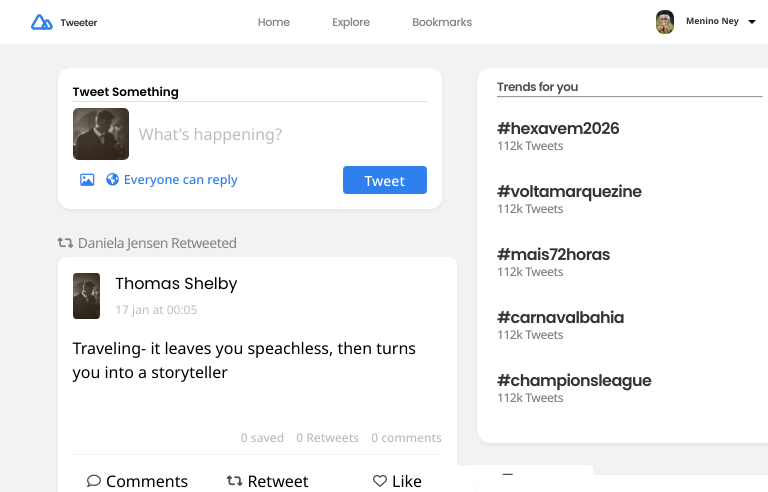
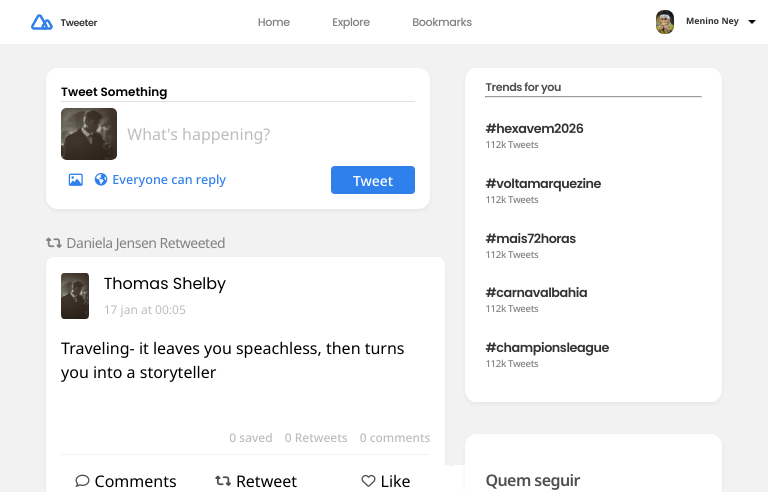
Before and after one commit to Sintese-Jr/twitter-clone-frontend, a React (Create React App) app in the folder projetotreinee/: page / in a window 768 px wide. Shown: the top 492 px of the page. Built offline with nearby package versions, Linux system fonts and the light colour scheme.

Commit message:
Componente Trens 100% responsível

```diff
--- a/projetotreinee/src/styles/HomePage.css
+++ b/projetotreinee/src/styles/HomePage.css
@@ -1,10 +1,10 @@
 @media (min-width: 1025px) {
     .corpo-principal-home {
-        width: 74.5vw;
+        width: fit-content;
         height: fit-content;
         margin: auto;
         display: grid;
-        grid-template-columns: 2fr 1fr;
+        grid-template-columns: 2fr 0.9fr;
         grid-gap: 0 20px;
         margin-top: 4vh;
     }
@@ -20,15 +20,20 @@
     .SugestaoSeguir {
         margin-bottom: 1vh;
     }
+
+    .lateral-esquerda {
+        margin-right: 0px;
+        padding-right: 0px;
+    }
 }
 
 @media (min-width: 769px) and (max-width: 1024px) {
     .corpo-principal-home {
-        width: 80vw;
+        width: 85vw;
         height: fit-content;
         margin: auto;
         display: grid;
-        grid-template-columns: 2fr 1fr;
+        grid-template-columns: 2fr 1.2fr;
         grid-gap: 0 20px;
         margin-top: 3vh;
     }
@@ -48,11 +53,11 @@
 
 @media (min-width: 481px) and (max-width: 768px) {
     .corpo-principal-home {
-        width: 85vw;
+        width: 88vw;
         height: fit-content;
         margin: auto;
         display: grid;
-        grid-template-columns: 2fr 1fr;
+        grid-template-columns: 2fr 1.4fr;
         grid-gap: 0 20px;
         margin-top: 3vh;
     }
--- a/projetotreinee/src/styles/hashtagSeguidores.css
+++ b/projetotreinee/src/styles/hashtagSeguidores.css
@@ -8,10 +8,10 @@
   --letterSpacingPadrao: -0.035em;
 }
 
-
+@media (min-width: 1025px) {
   .HashSegui {
     font-family: Noto Sans;
-  font-size: 16px;
+    font-size: 95%;
     font-weight: 600;
     line-height: 22px;
     letter-spacing: -0.035em;
@@ -35,3 +35,75 @@
     text-align: left;
     color: #828282;
   }
+}
+
+@media (min-width: 769px) and (max-width: 1024px) {
+  .HashSegui {
+    font-family: Noto Sans;
+    font-size: 95%;
+    font-weight: 600;
+    line-height: 22px;
+    letter-spacing: -0.035em;
+    text-align: left;
+    margin-bottom: 1.8em;
+    cursor: pointer;
+  }
+
+
+  .Hashtag {
+    font-family: var(--fontePoppins);
+    color:  #333333;
+  }
+
+  .Seguidores {
+    font-family: var(--fonteNotoSans);
+    font-size: 80%;
+    font-weight: 500;
+    line-height: 16px;
+    letter-spacing: -0.035em;
+    text-align: left;
+    color: #828282;
+  }
+}
+
+@media (min-width: 481px) and (max-width: 768px) {
+  .HashSegui {
+    font-family: Noto Sans;
+    font-size: 80%;
+    font-weight: 600;
+    line-height: 22px;
+    letter-spacing: -0.035em;
+    text-align: left;
+    margin-bottom: 1.8em;
+    cursor: pointer;
+  }
+
+  .Hashtag {
+    font-family: var(--fontePoppins);
+    color:  #333333;
+  }
+
+  .Seguidores {
+    font-family: var(--fonteNotoSans);
+    font-size: 80%;
+    font-weight: 500;
+    line-height: 16px;
+    letter-spacing: -0.035em;
+    text-align: left;
+    color: #828282;
+  }
+}
+
+@media (max-width: 480px) {
+  .HashSegui {
+    display: none;
+  }
+
+  .Hashtag {
+    display: none;
+  }
+
+  .Seguidores {
+    display: none;
+  }
+}
--- a/projetotreinee/src/styles/trends.css
+++ b/projetotreinee/src/styles/trends.css
@@ -5,7 +5,7 @@
   --letterSpacingPadrao: -0.035em;
 }
 
-
+@media (min-width: 1025px) {
   hr{
     background-color:#E0E0E0;
     margin-bottom: 1.25em;
@@ -25,7 +25,7 @@ hr{
 
   .container{
     text-align: left;
-  width: 306px;
+    width: 100%;
     height: fit-content;
     padding: 10px 20px;
     border-radius: 4%;
@@ -33,3 +33,74 @@ hr{
     background-color:  #FFFFFF;
 
   }
+}
+
+@media (min-width: 769px) and (max-width: 1024px) {
+  hr{
+    background-color:#E0E0E0;
+    margin-bottom: 1.25em;
+  }
+
+  .trends{
+    font-family: var(--fontePoppins);
+    font-size: 70%;
+    font-weight: 600;
+    line-height: 18px;
+    letter-spacing: -0.035em;
+    text-align: left;
+    color:  #4F4F4F;
+    margin: 0;
+  }
+
+  .container{
+    text-align: left;
+    width: 100%;
+    height: fit-content;
+    padding: 10px 20px;
+    border-radius: 4%;
+    box-shadow: 0px 2px 4px rgba(0, 0, 0, 0.05);
+    background-color:  #FFFFFF;
+  }
+}
+
+@media (min-width: 481px) and (max-width: 768px) {
+  hr{
+    background-color:#E0E0E0;
+    margin-bottom: 1.25em;
+  }
+
+  .trends{
+    font-family: var(--fontePoppins);
+    font-size: 70%;
+    font-weight: 600;
+    line-height: 18px;
+    letter-spacing: -0.035em;
+    text-align: left;
+    color:  #4F4F4F;
+    margin: 0;
+  }
+
+  .container{
+    text-align: left;
+    width: 100%;
+    height: fit-content;
+    padding: 10px 20px;
+    border-radius: 4%;
+    box-shadow: 0px 2px 4px rgba(0, 0, 0, 0.05);
+    background-color:  #FFFFFF;
+  }
+}
+
+@media (max-width: 480px) {
+  hr{
+    display: none;
+  }
+
+  .trends{
+    display: none;
+  }
+
+  .container{
+    display: none;
+  }
+}
```
Lines whose indentation alone changed are shown as unchanged.
